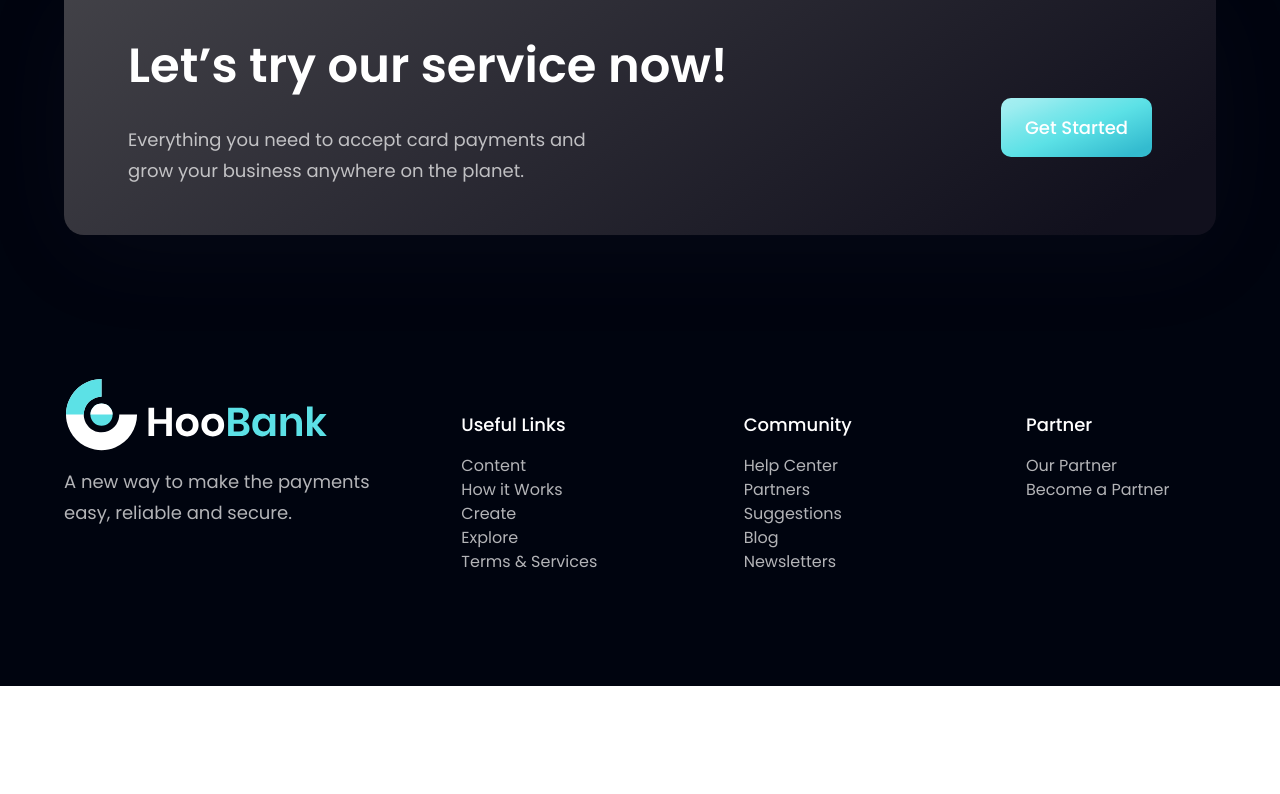
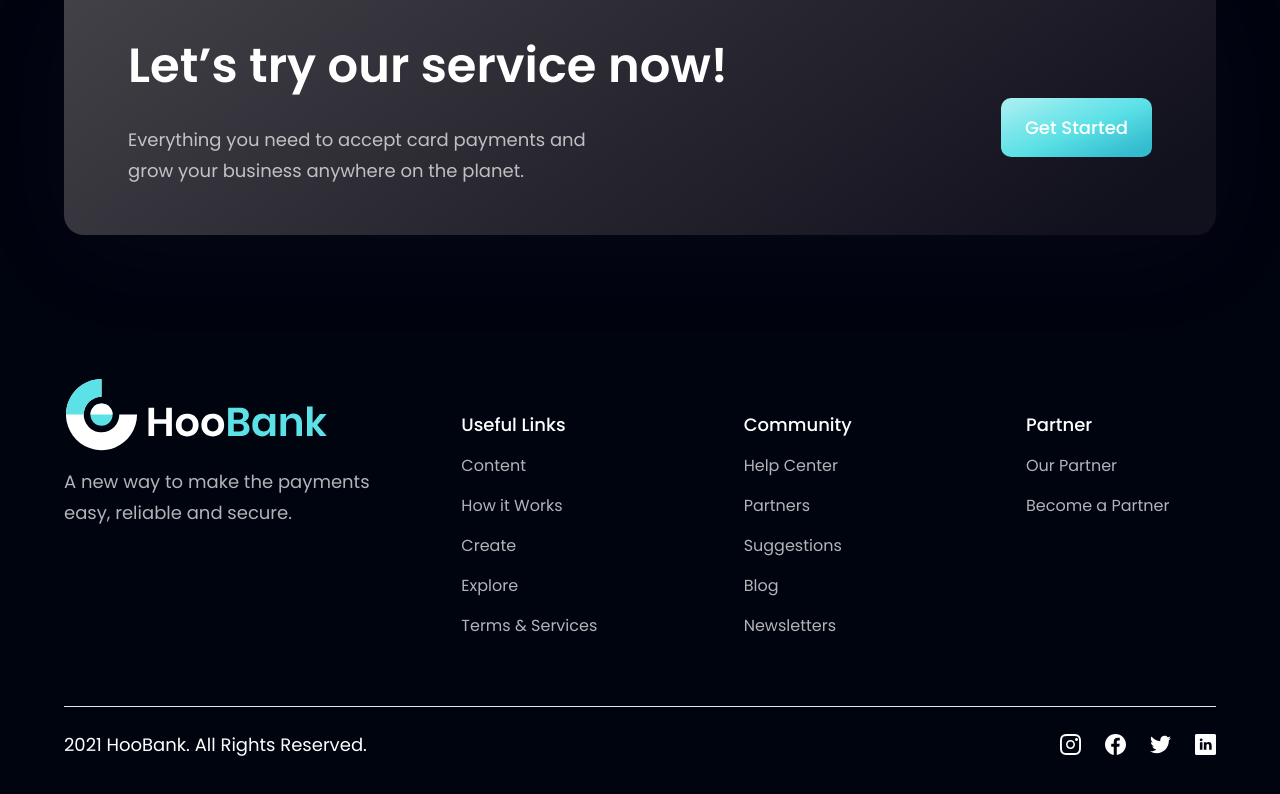
Before and after one commit to waleokeofficial/Modern-bank-app-React, a React (Vite) app in the folder modern-bank-react-app/: page / in a window 1280 px wide. Shown: the part 4169-4963 px from the top of the page. Before the commit the page ends 4855 px from the top, so only its background shows below. Built offline with nearby package versions, Linux system fonts and the light colour scheme.

Commit message:
Footer completely done.

```diff
--- a/modern-bank-react-app/src/components/Footer.jsx
+++ b/modern-bank-react-app/src/components/Footer.jsx
@@ -6,7 +6,7 @@ const Footer =()=> {
     return (
         <section className={`${styles.flexCenter} ${styles.paddingY} flex-col `}>
             <div className={`${styles.flexStart} md:flex-row flex-col my-4 w-full`}>
-                <div className={`flex flex-1 flex-col justify-start mr-10`}>
+                <div className={`flex flex-1 flex-col justify-start mr-10  cursor-pointer`}>
                     <img alt='logo' src={logo} className={`w-[266px] h-[72px] object-contain`}/>
                     <p className={`${styles.paragraph} max-w-[310px] mt-4`}>A new way to make the payments easy, reliable and secure.</p>
                 </div>
@@ -15,12 +15,12 @@ const Footer =()=> {
                     {
                        footerLinks.map((fLinks) => (
                             <div key={fLinks.key} className='flex-col flex my-4 min-w-[150px]'>
-                                <h4 className='font-poppins font-medium text-[18px] leading-[27px] text-white'>
+                                <h4 className='font-poppins font-medium text-[18px] leading-[27px] text-white cursor-pointer'>
                                     {fLinks.title}
                                 </h4>
-                                <ul className='font-poppins font-normal mt-4 text-[16px]  leading-[24px]'>
-                                        {fLinks.links.map((fLinksLists) => (
-                                            <li key={fLinksLists.name} className='hover:text-secondary text-dimWhite list-none'>{fLinksLists.name}</li>
+                                <ul className='font-poppins font-normal mt-4 text-[16px]  leading-[24px] cursor-pointer'>
+                                        {fLinks.links.map((fLinksLists, index) => (
+                                            <li key={fLinksLists.name} className={`hover:text-secondary text-dimWhite list-none ${index === fLinks.links.length - 1 ? "mb-0" : "mb-4"}`}>{fLinksLists.name}</li>
                                         ))}
                                 </ul>
                             </div>
@@ -28,8 +28,15 @@ const Footer =()=> {
                     }
                 </div>
             </div>
+            <div className='flex md:flex-row flex-col w-full justify-between items-center mt-5 border-t-[1px] border-t-[3f3e45] pt-6'>
+                <p className=' font-poppins font-normal text-[18px] leading-[27px] text-white cursor-pointer'>2021 HooBank. All Rights Reserved.</p>
+                <div className='flex flex-row md:mt-0 mt-5'>
+                    {socialMedia.map((icon, index) => (
+                        <img src={icon.icon} alt={icon.id} key={icon.id} className={`w-[21px] h-[21px] ${index === socialMedia.length -1 ? "mr-0" : "mr-6"  }`}/>
+                    ))}
+                </div>
+            </div>
         </section>
     )
 }
-
 export default Footer
--- a/modern-bank-react-app/src/components/GetStarted.jsx
+++ b/modern-bank-react-app/src/components/GetStarted.jsx
@@ -4,7 +4,7 @@ import styles from '../style'
 
 function GetStarted() {
     return (
-        <div className={`${styles.flexStart} w-[140px] h-[140px] bg-blue-gradient rounded-full p-[2px]`}>
+        <div className={`${styles.flexStart} w-[140px] h-[140px] bg-blue-gradient rounded-full p-[2px] cursor-pointer`}>
             <div className={`${styles.flexCenter} flex-col w-[140px] h-[140px] bg-primary rounded-full h-[100%] w-[100%]`}>
                 <div className={`${styles.flexStart} flex-row`}>
                     <p className={`font-poppins font-medium text-gradient text-[18px] leading-[23px]`}>
--- a/modern-bank-react-app/src/components/Navbar.jsx
+++ b/modern-bank-react-app/src/components/Navbar.jsx
@@ -7,7 +7,7 @@ const Navbar =()=> {
 
     return (
         <nav className='w-full py-6 flex justify-between items-center flex-1 navbar'>
-            <img src={logo} alt="hubobank" className="w-[124px] h-[32px]"/>
+            <img src={logo} alt="hubobank" className="w-[124px] h-[32px]  cursor-pointer"/>
 
             <ul className='list-none sm:flex hidden justify-end items-center flex-1'>
                 {navLinks.map((navigg, index) => (
```
